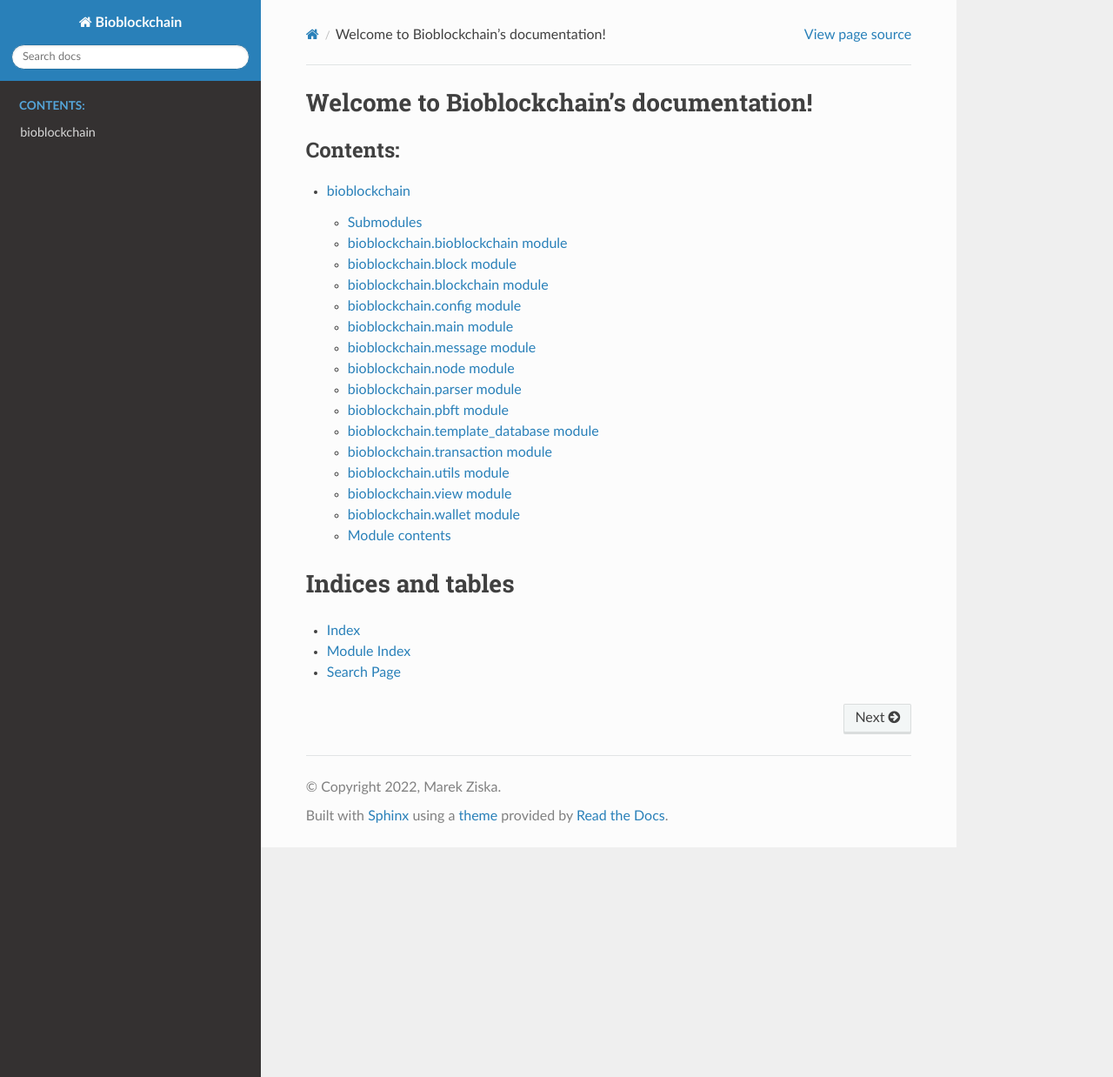
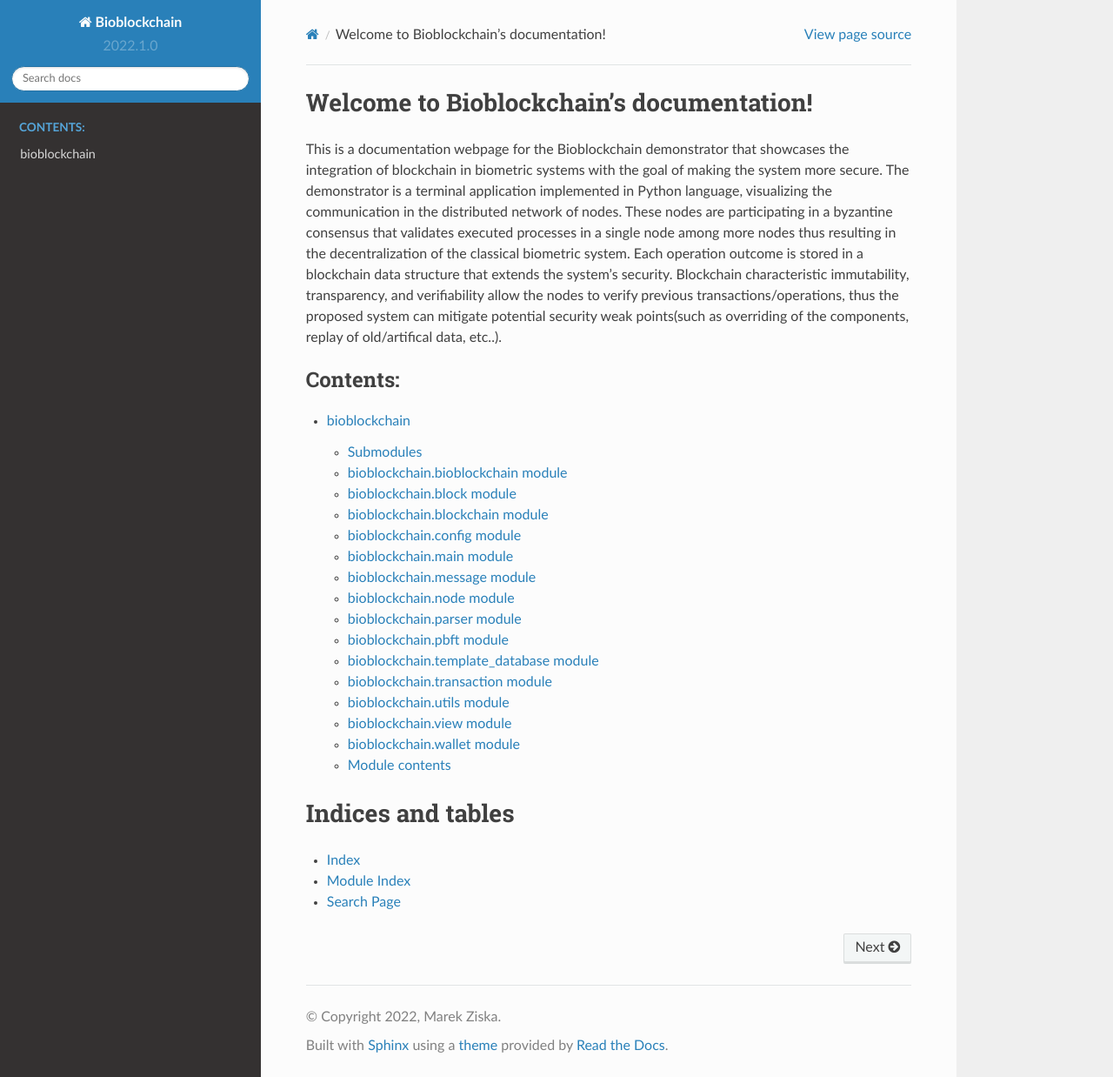
Before and after one commit to Mylanos/BIOBLOCKCHAIN, a Sphinx documentation site: the page built from docs/index.rst, in a window 1280 px wide and 1238 px high. Shown: the whole window at 87% size. Built offline with Sphinx 7.4.7 and the Read the Docs theme 2.0.0, drawn with Linux system fonts in a browser that asks for light colours.

Commit message:
editing docstrings

```diff
--- a/docs/conf.py
+++ b/docs/conf.py
@@ -20,7 +20,7 @@ import bioblockchain
 project = 'Bioblockchain'
 copyright = '2022, Marek Ziska'
 author = 'Marek Ziska'
-
+version = release = "2022.1.0"
 
 # -- General configuration ---------------------------------------------------
 
--- a/docs/index.rst
+++ b/docs/index.rst
@@ -5,6 +5,12 @@
 
 Welcome to Bioblockchain's documentation!
 =========================================
+This is a documentation webpage for the Bioblockchain demonstrator that showcases the integration of blockchain in biometric systems
+with the goal of making the system more secure. The demonstrator is a terminal application implemented in Python language, visualizing the communication
+in the distributed network of nodes. These nodes are participating in a byzantine consensus that validates executed processes in a single node among more
+nodes thus resulting in the decentralization of the classical biometric system. Each operation outcome is stored in a blockchain data structure that extends the system's security.
+Blockchain characteristic immutability, transparency, and verifiability allow the nodes to verify previous transactions/operations, thus the proposed system can mitigate
+potential security weak points(such as overriding of the components, replay of old/artifical data, etc..).
 
 .. toctree::
    :maxdepth: 2
```
